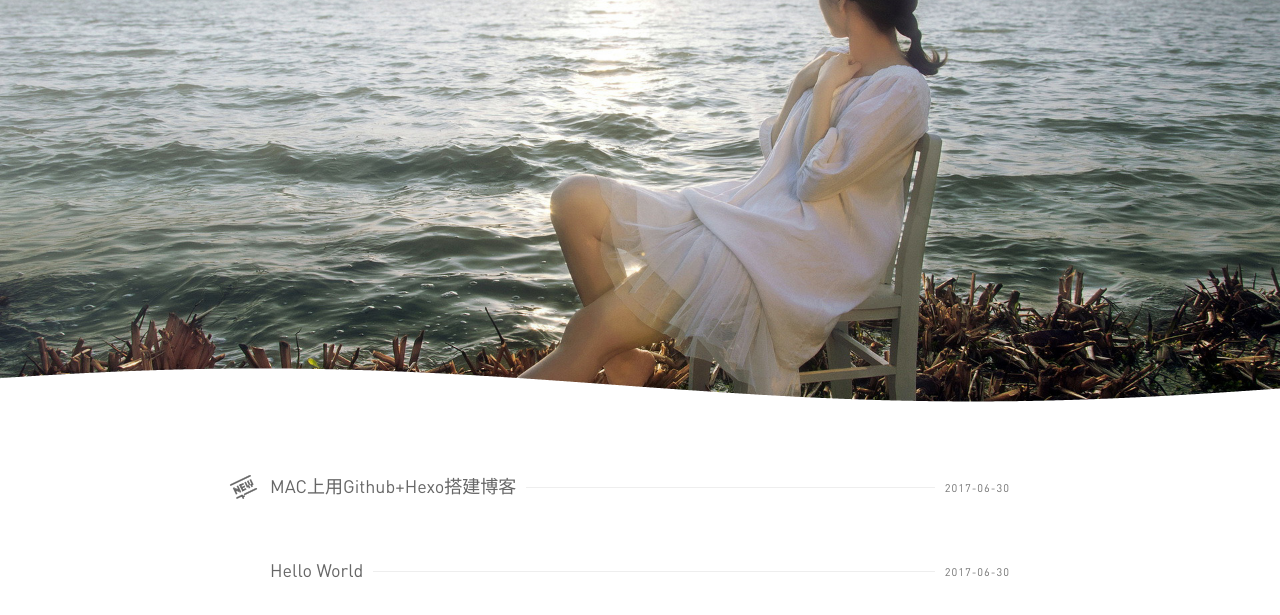
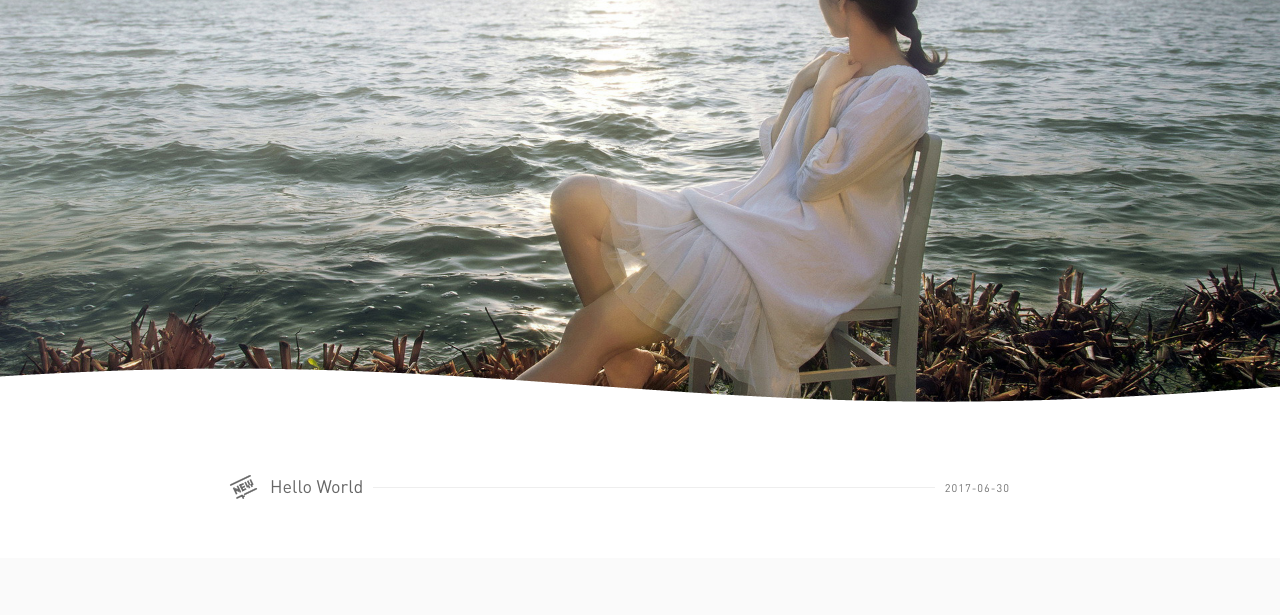
Before and after one commit to nandust/nandust.github.io, a plain HTML site: page archives/2017/06/index.html in a window 1280 px wide. Shown: the part 106-721 px from the top of the page. Drawn offline with Linux system fonts and the light colour scheme; some packages are replaced by stand-ins of ours; a script that the page names is missing.

Commit message:
Site updated: 2017-06-30 12:24:31

```diff
--- a/archives/2017/06/index.html
+++ b/archives/2017/06/index.html
@@ -79,19 +79,6 @@
         <li class="post">
 
             <i class="post-status iconfont icon-icon"></i>
-
-          <h2 class="no-background"  >
-            <span><a href="/2017/06/30/MAC上用Github-Hexo搭建博客/">MAC上用Github+Hexo搭建博客</a></span>
-            <time class="post-time" datetime="2017-06-30T03:42:47.000Z" itemprop="datePublished">2017-06-30</time>
-          </h2>
-        </li>
-
-                <!--<div class="type">
-          <div class="mask">
-            <i class="iconfont"></i>
-          </div>
-          </div>-->
-        <li class="post">
 
           <h2 class="no-background"  >
             <span><a href="/2017/06/30/hello-world/">Hello World</a></span>
```
Also changed, not shown: archives/2017/index.html (+0 -13 lines), archives/index.html (+0 -13 lines), index.html (+0 -13 lines).
